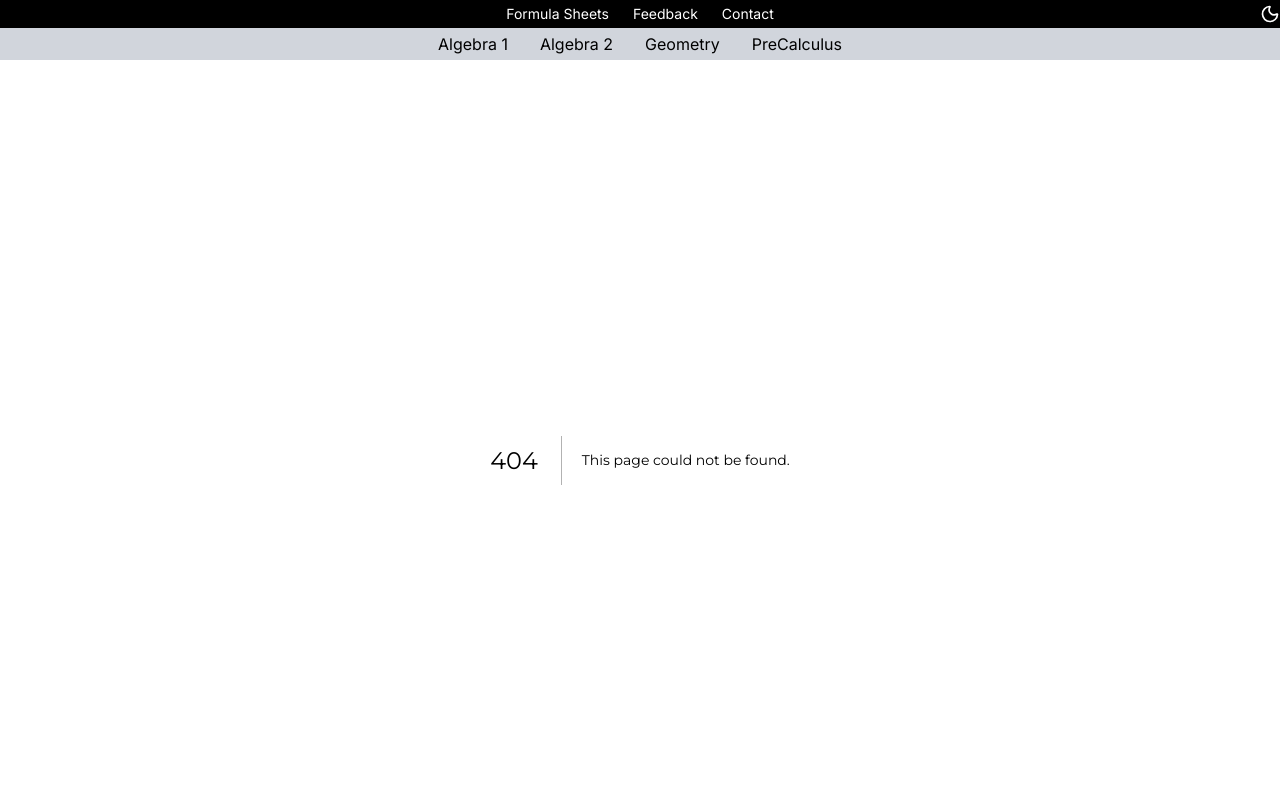
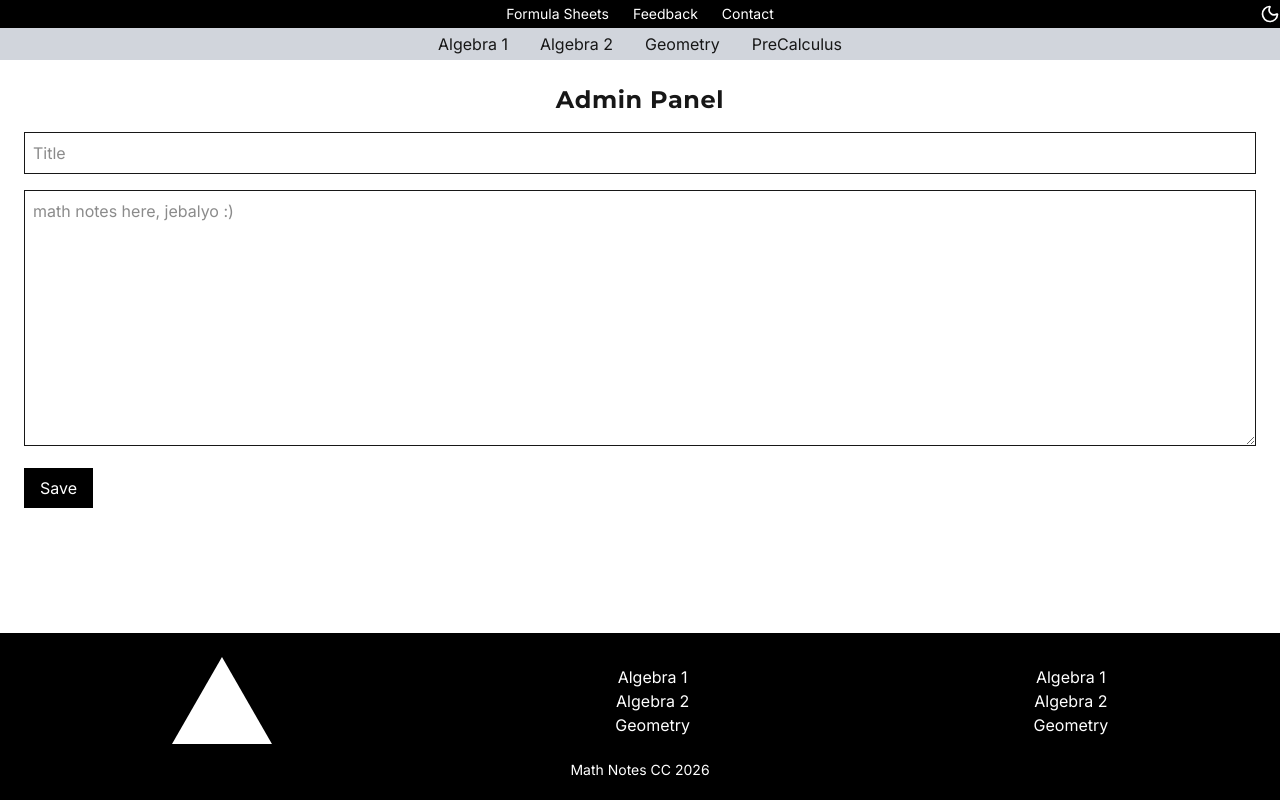
Before and after one commit to dakshs-07/math-notes, a Next.js app: page /admin in a window 1280 px wide. Before the commit this address had no page. Shown: the top 800 px of the page. Built offline with nearby package versions, Linux system fonts and the light colour scheme.

Commit message:
created admin page to upload notes on teh website directly

```diff
--- /dev/null
+++ b/app/admin/page.jsx
@@ -0,0 +1,56 @@
+"use client";
+
+import { useState } from "react";
+
+function page() {
+  const [title, setTitle] = useState("");
+  const [content, setContent] = useState("");
+  const [loading, setLoading] = useState(false);
+  const handleSubmit = async ()=>{
+    if (!title || !content ) return alert("Title and content are needed to show notes!");
+    setLoading(true);
+    const res = await fetch("/api/notes", {
+        method: "POST",
+        headers:{
+            "Content-Type": "application/json",
+        },
+        body: JSON.stringify({title, content})
+
+    })
+    const data = await res.json();
+    setLoading(false);
+
+    if (res.ok){
+        alert("Saved successfully! Wooohooo!");
+        setTitle("");
+        setContent("");
+
+    } else {
+        alert(data.error || "Error found! Oopsies!")
+    }
+  }
+  return (
+    <div className="p-6 max-w-2x mx-auto">
+      <h1 className="text-2xl font-bold tracking-wide text-center mb-4">
+        Admin Panel
+      </h1>
+
+      <input
+        type="text"
+        placeholder="Title"
+        className="w-full p-2 border mb-4"
+        value={title}
+        onChange={(e) => setTitle(e.target.title)}
+      />
+      <textarea
+        placeholder="math notes here, jebalyo :)"
+        className="w-full p-2 border h-64 mb-4"
+        value={content}
+        onChange={(e) => setContent(e.target.value)}
+      />
+      <button onClick={handleSubmit} className="bg-black text-white px-4 py-2 hover:bg-gray-200 hover:text-black cursor-pointer" disabled={loading}>{loading?"Saving...": "Save"}</button>
+    </div>
+  );
+}
+
+export default page;
```
